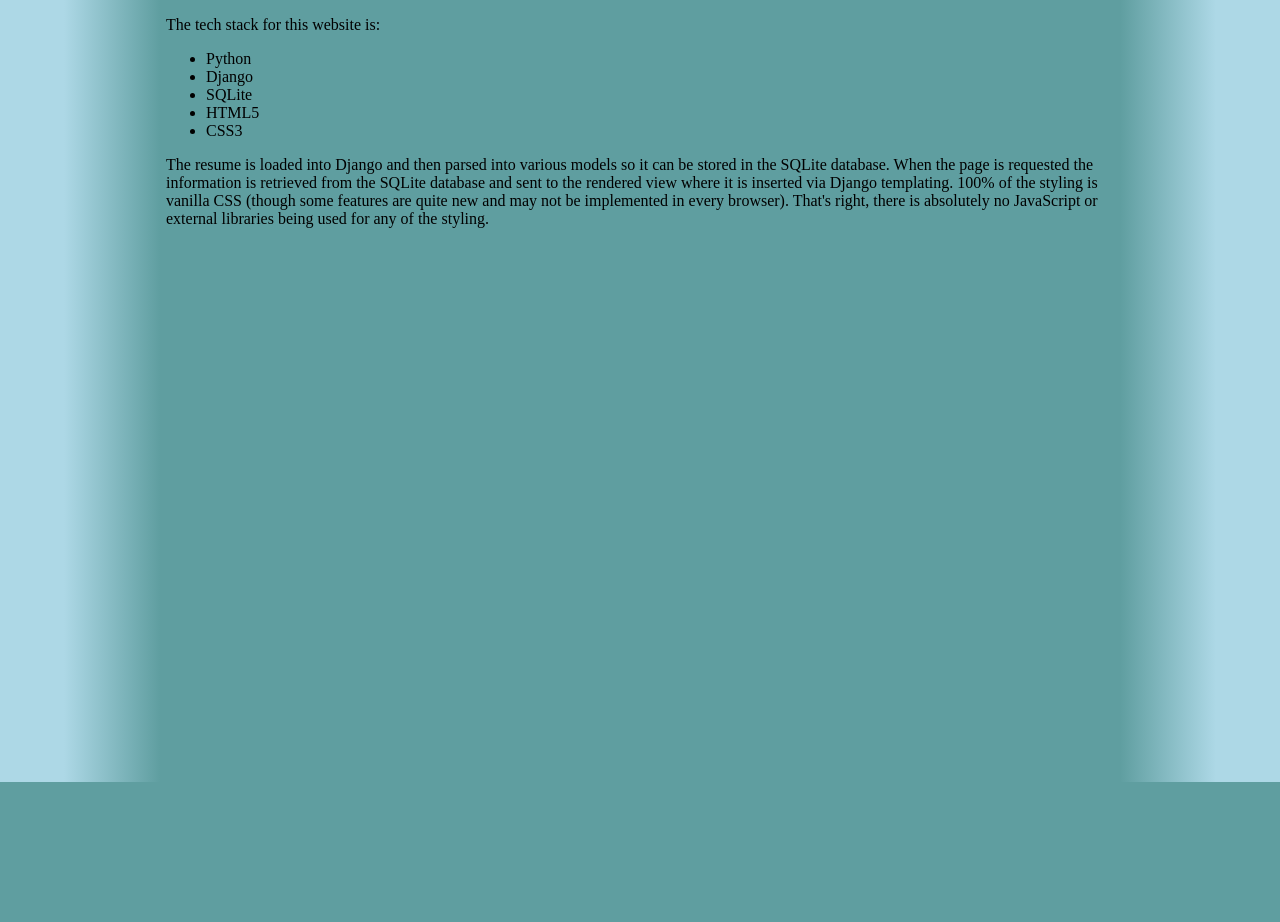
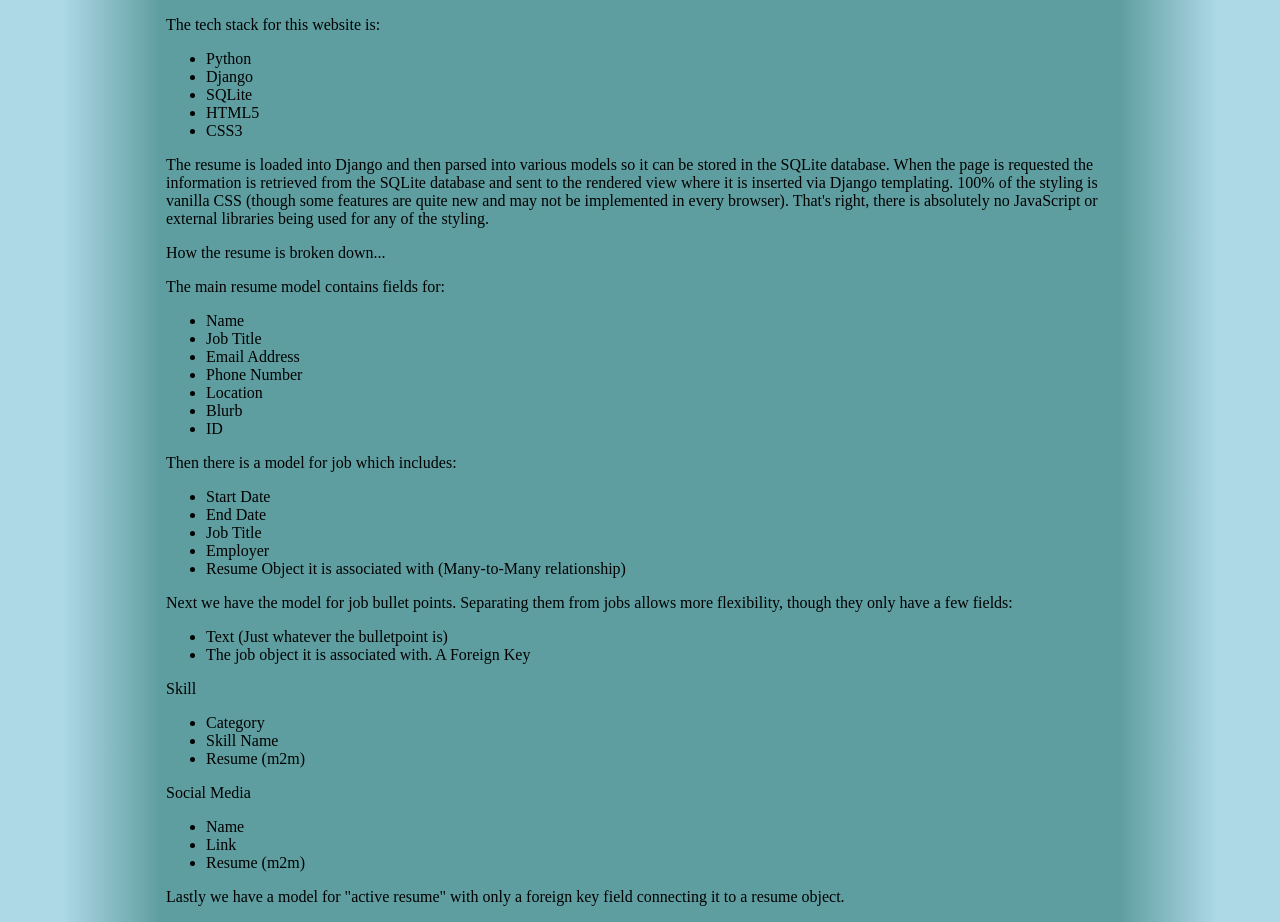
Before and after one commit to Rob-Fox/resume_site, a Django app: page / in a window 1280 px wide, after a click on "About this Page". Shown: the part 18-940 px from the top of the page. Before the commit the page ends 800 px from the top, so only its background shows below. Run offline with Django 5.2, Linux system fonts and the light colour scheme; tables that the repository leaves empty hold one stand-in row (values such as "Sample post"); data that the repository does not hold is empty.

Commit message:
fleshing out describing how the resume models work

```diff
--- a/resume/templates/resume/index.html
+++ b/resume/templates/resume/index.html
@@ -170,6 +170,48 @@
                 The resume is loaded into Django and then parsed into various models so it can be stored in the SQLite database. When the page is requested the information is retrieved from the SQLite database and sent to the rendered view where it is inserted via Django templating.
                 100% of the styling is vanilla CSS (though some features are quite new and may not be implemented in every browser). That's right, there is absolutely no JavaScript or external libraries being used for any of the styling.
             </p>
+            <p>How the resume is broken down...</p>
+            <p>The main resume model contains fields for:
+                <ul>
+                    <li>Name</li>
+                    <li>Job Title</li>
+                    <li>Email Address</li>
+                    <li>Phone Number</li>
+                    <li>Location</li>
+                    <li>Blurb</li>
+                    <li>ID</li>
+                </ul>
+            </p>
+            <p>Then there is a model for job which includes:
+                <ul>
+                    <li>Start Date</li>
+                    <li>End Date</li>
+                    <li>Job Title</li>
+                    <li>Employer</li>
+                    <li>Resume Object it is associated with (Many-to-Many relationship)</li>
+                </ul>
+            </p>
+            <p>Next we have the model for job bullet points. Separating them from jobs allows more flexibility, though they only have a few fields:
+                <ul>
+                    <li>Text (Just whatever the bulletpoint is)</li>
+                    <li>The job object it is associated with. A Foreign Key</li>
+                </ul>
+            </p>
+            <p>Skill
+                <ul>
+                    <li>Category</li>
+                    <li>Skill Name</li>
+                    <li>Resume (m2m)</li>
+                </ul>
+            </p>
+            <p>Social Media
+                <ul>
+                    <li>Name</li>
+                    <li>Link</li>
+                    <li>Resume (m2m)</li>
+                </ul>
+            </p>
+            <p>Lastly we have a model for "active resume" with only a foreign key field connecting it to a resume object.</p>
         </div>
     </div>
 </body>
```
